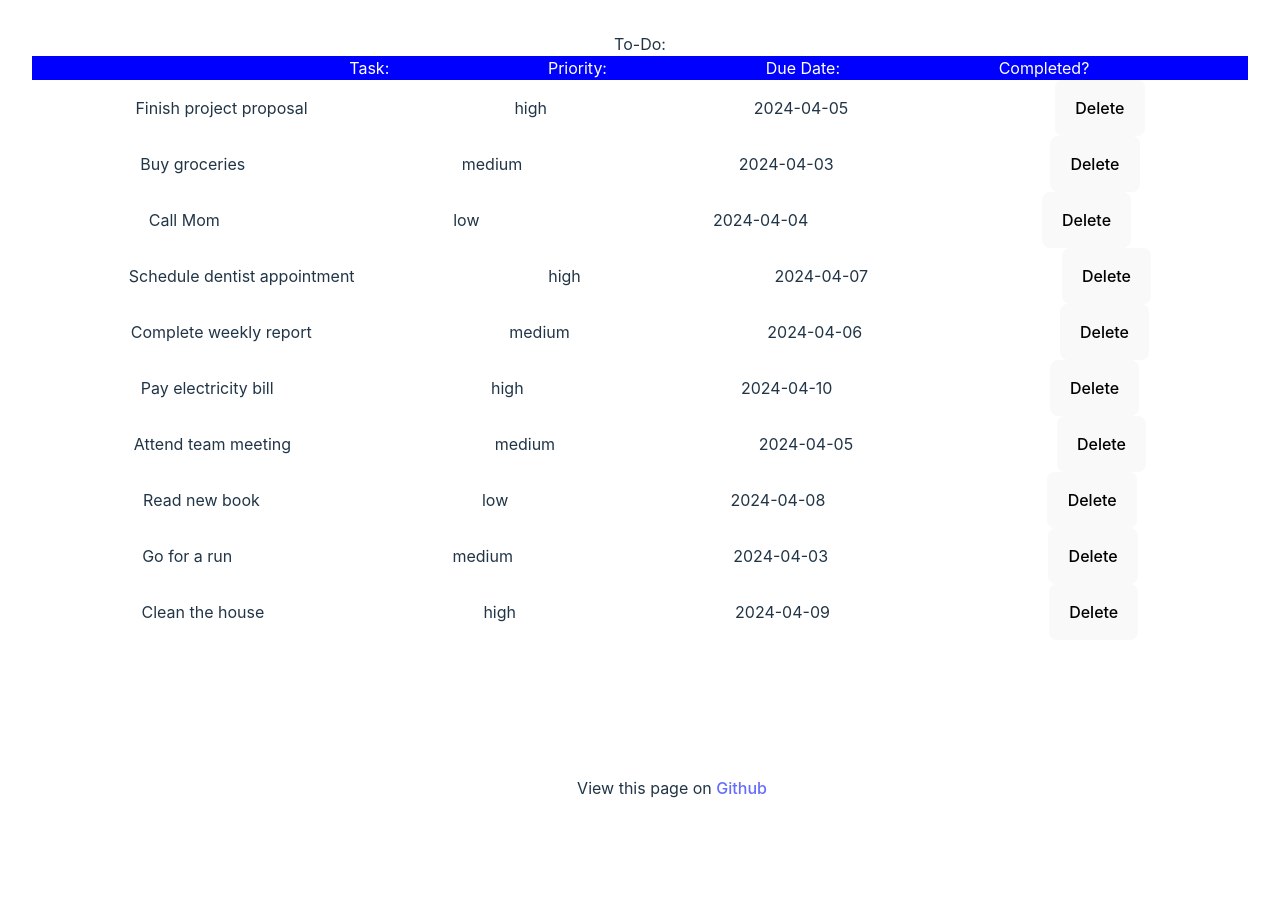
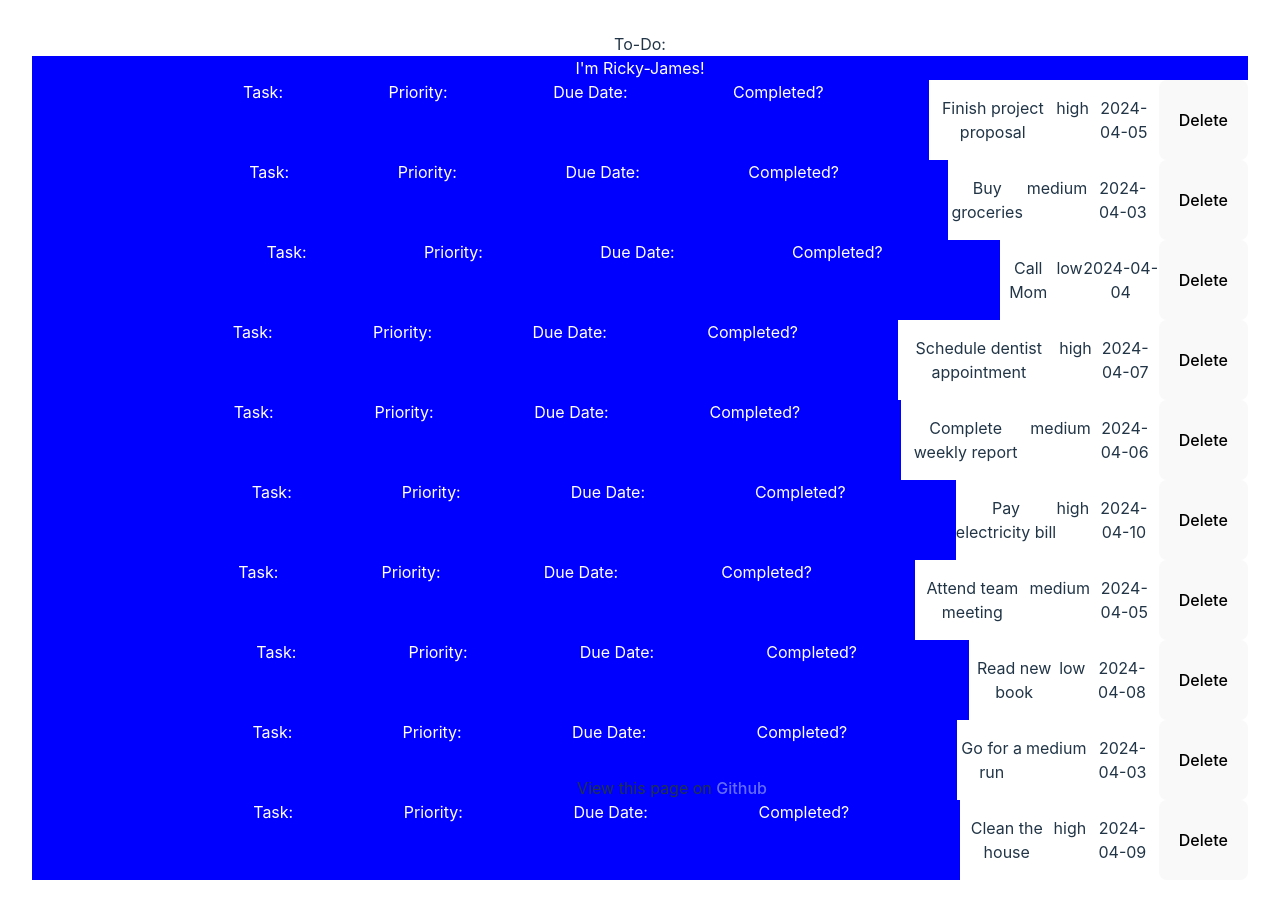
Before and after one commit to jmylesmusic/todo-list, a React (Vite) app: page / in a window 1280 px wide. Before the commit the page ends 800 px from the top, so only its background shows below. Built offline with nearby package versions, Linux system fonts and the light colour scheme.

Commit message:
Wednesday Pages

```diff
--- a/src/Body.jsx
+++ b/src/Body.jsx
@@ -15,6 +15,13 @@ function Body() {
       {task.map((task) => {
         return (
           <div key={task.id} className="info-table">
+            <div className="navbar">
+              <div id="navbar-item"></div>
+              <div id="navbar-item">Task:</div>
+              <div id="navbar-item">Priority:</div>
+              <div id="navbar-item">Due Date:</div>
+              <div id="navbar-item">Completed?</div>
+            </div>
             <p>{task.item}</p>
             <p>{task.priority}</p>
             <p>{task.due_date}</p>
--- a/src/navbar.jsx
+++ b/src/navbar.jsx
@@ -1,13 +1,5 @@
 const Navbar = () => {
-  return (
-    <div className="navbar">
-      <div id="navbar-item"></div>
-      <div id="navbar-item">Task:</div>
-      <div id="navbar-item">Priority:</div>
-      <div id="navbar-item">Due Date:</div>
-      <div id="navbar-item">Completed?</div>
-    </div>
-  );
+  return <div className="navbar">I'm Ricky-James!</div>;
 };
 
 export default Navbar;
```
Also changed, not shown: src/components/About.jsx (added), src/components/Dashboard.jsx (added), src/components/Item-Details.jsx (added), src/components/Not-Found.jsx (added).
